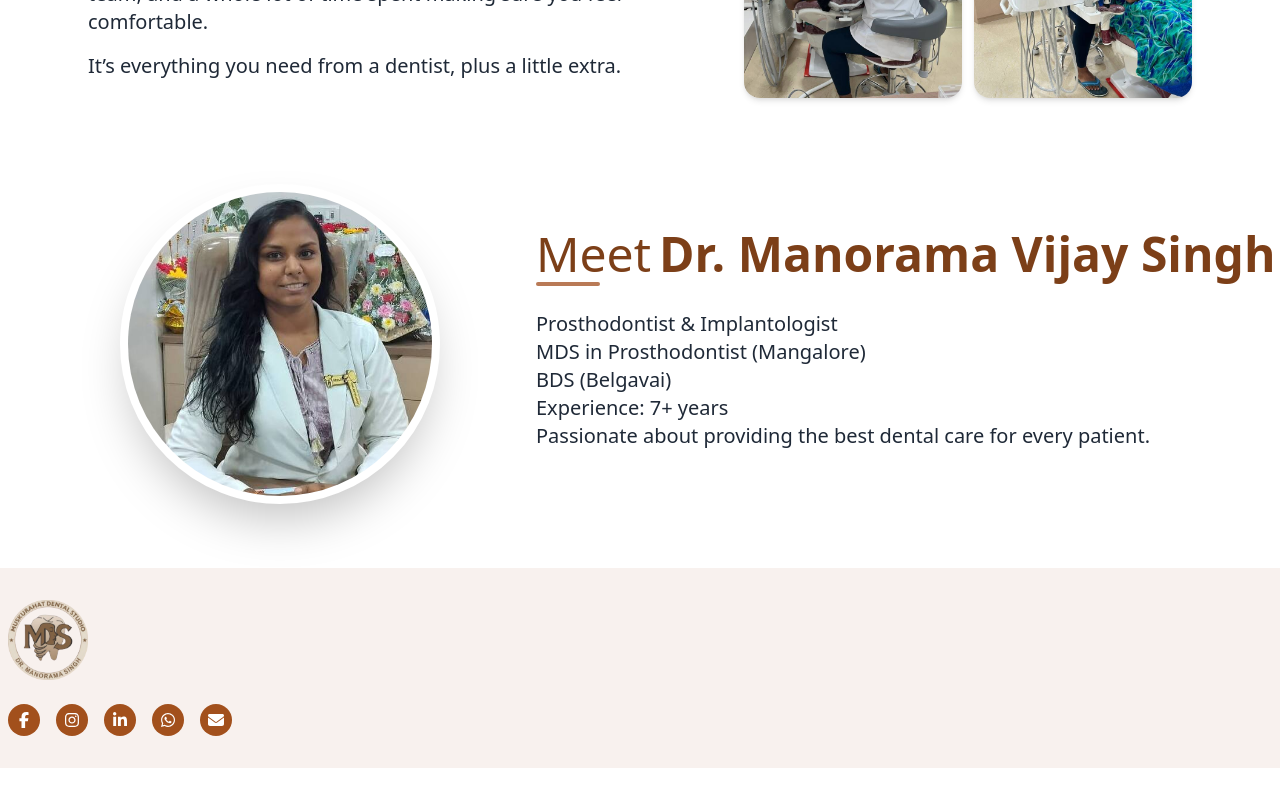
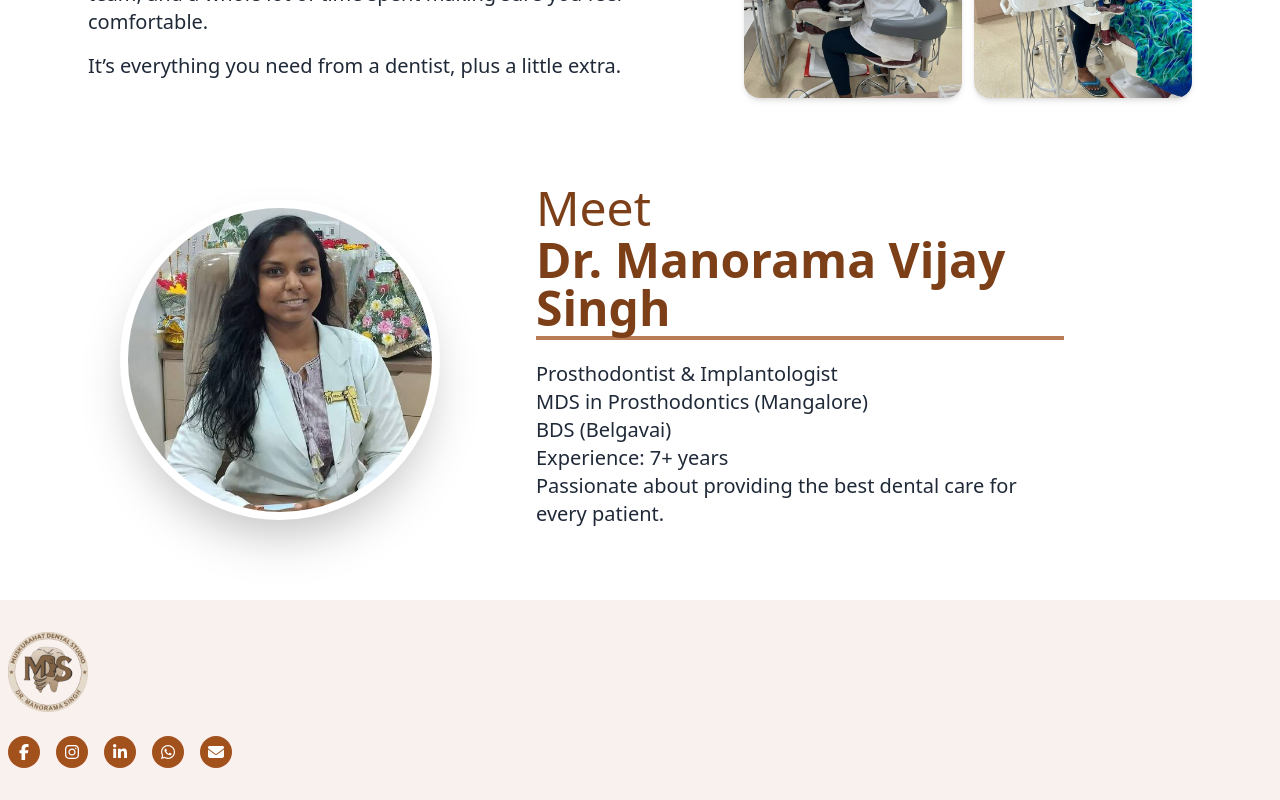
Before and after one commit to hrishi2710/dental-website-frontend, a React (Create React App) app: page /about-us in a window 1280 px wide. Shown: the part 940-1740 px from the top of the page. Before the commit the page ends 1708 px from the top, so only its background shows below. Built offline with nearby package versions, Linux system fonts and the light colour scheme.

Commit message:
Formatted about us doc section for smaller screens

```diff
--- a/src/components/AboutUs/AboutUs.js
+++ b/src/components/AboutUs/AboutUs.js
@@ -18,7 +18,7 @@ const storyContent = [
 const images = [chairImg, receptionImg, workingBackImg, workingFrontImg];
 
 const docHeading = 'Dr. Manorama Vijay Singh';
-const docContent = `Prosthodontist & Implantologist\nMDS in Prosthodontist (Mangalore)\nBDS (Belgavai)\nExperience: 7+ years\nPassionate about providing the best dental care for every patient.`;
+const docContent = `Prosthodontist & Implantologist\nMDS in Prosthodontics (Mangalore)\nBDS (Belgavai)\nExperience: 7+ years\nPassionate about providing the best dental care for every patient.`;
 
 const AboutUs = () => (
   <div>
--- a/src/components/AboutUs/AboutUsDoc.js
+++ b/src/components/AboutUs/AboutUsDoc.js
@@ -47,11 +47,11 @@ const AboutUsDoc = ({ image, heading, content }) => {
       </div>
       {/* Right: Heading and Content */}
       <div className="flex-1 flex flex-col items-start justify-center">
-          <h2 className="text-4xl md:text-5xl font-light text-[#7c3f18] mb-1 flex items-end gap-2">
-            <span className="font-light">Meet</span>
-            <span className="font-extrabold whitespace-nowrap">{heading}</span>
-          </h2>
-          <div className="w-16 h-1 bg-[#b97a56] rounded mb-6" />
+        <h2 className="text-4xl md:text-5xl font-light text-[#7c3f18] mb-1 flex flex-col items-start w-full">
+          <span className="font-light block">Meet</span>
+          <span className="font-extrabold block text-[#7c3f18] border-b-4 border-[#b97a56] pb-1 mt-1 whitespace-normal">{heading}</span>
+        </h2>
+        <div className="mb-4" />
         <p className="text-lg md:text-xl text-gray-800 mb-2 whitespace-pre-line">{content}</p>
       </div>
     </div>
--- a/src/components/Team/TeamEntry.js
+++ b/src/components/Team/TeamEntry.js
@@ -9,7 +9,7 @@ const teamMembers = [
     name: 'Dr. Manorama Vijay Singh',
     title: 'Exprience 7+ years',
     details:
-      'Prosthodontist & Implantologist\nMDS in Prosthodontist (Mangalore).\nBDS (Belgavai)',
+      'Prosthodontist & Implantologist\nMDS in Prosthodontics (Mangalore).\nBDS (Belgavai)',
     image: img1,
   },
 //   {
```
